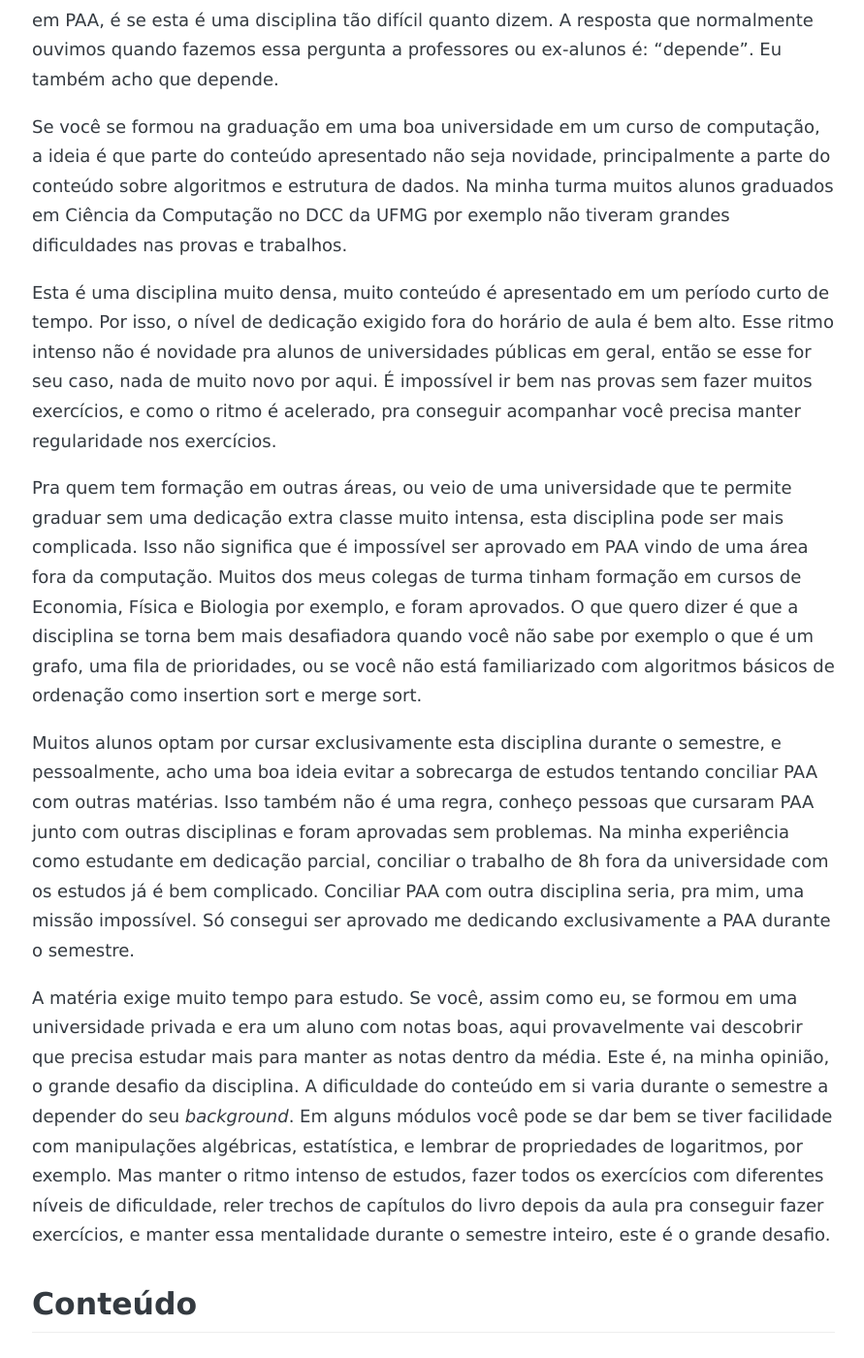
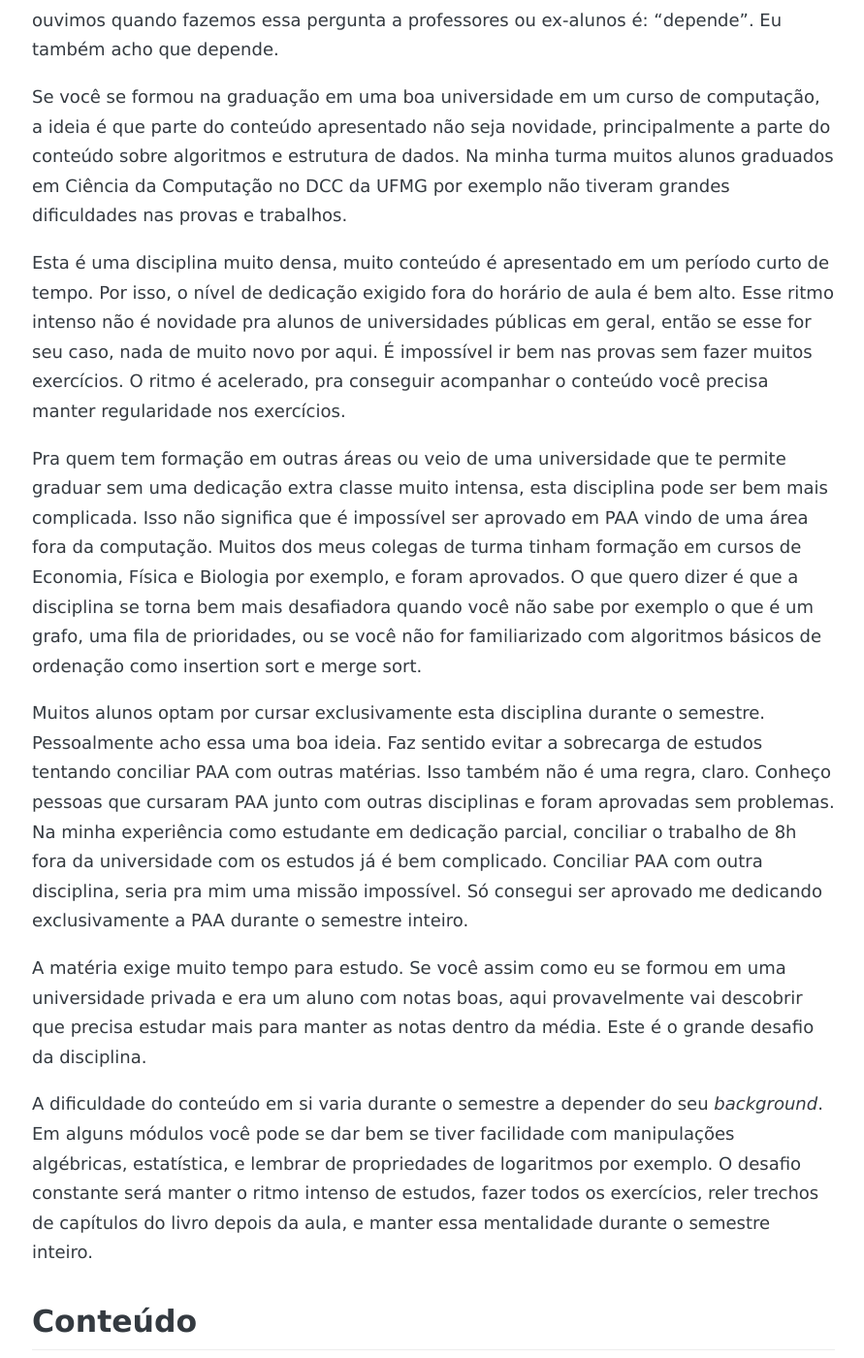
Before and after one commit to andreybleme/andreybleme.github.io, a Jekyll site: the page built from _posts/2023-06-28-projeto-analise-de-algoritmos-ufmg-dcc-minha-experiencia.markdown, in a window 1280 px wide and 1400 px high, scrolled down 1451 px. Shown: the whole window at 97% size, without its empty margins (193-1084 px from the left). Built offline with Jekyll 4.4.1, drawn with Linux system fonts in a browser that asks for light colours; nearby versions of some CDN libraries; some web fonts are replaced; comment, search, counter and statistics services are not loaded; some of the changed text lies outside the part shown.

Commit message:
improve wording on some popular blog posts

```diff
--- a/_posts/2022-05-22-running-ebpf-programs-on-docker-containers.markdown
+++ b/_posts/2022-05-22-running-ebpf-programs-on-docker-containers.markdown
@@ -16,7 +16,7 @@ Unfortunately, getting started with BPF can still be a bit intimidating. To run
 
 BPF is a relatively new technology and it is constantly evolving, which means you will need newer kernel versions and different dependencies depending on the BPF new features you want to use. BPF programs are usually written in C language, with some code conventions that could also vary depending on which context you are using BPF: security, networking, profiling, observability, etc.
 
-That being said, to run a trivial BPF program with a minimal setup we need Clang to compile BPF code, llvm, zlib and libelf (libelf-dev). Most of these are dependencies of the [libbpf](https://github.com/libbpf/libbpf) library, used to load, unload, check and relocate BPF programs. A simple Docker to install all these dependencies would look like this:
+That being said, to run a trivial BPF program with a minimal setup we need Clang to compile BPF code, llvm, zlib and libelf (libelf-dev). Most of these are dependencies of the [libbpf](https://github.com/libbpf/libbpf) library, used to load, unload, check and relocate BPF programs. A simple Dockerfile to install all these dependencies would look like this:
 
 <script src="https://gist.github.com/andreybleme/fd62a2a277d0babb619152c9708e8433.js"></script>
 
--- a/_posts/2023-06-28-projeto-analise-de-algoritmos-ufmg-dcc-minha-experiencia.markdown
+++ b/_posts/2023-06-28-projeto-analise-de-algoritmos-ufmg-dcc-minha-experiencia.markdown
@@ -12,7 +12,7 @@ Projeto e Análise de Algoritmos, também conhecida como PAA, é a única discip
 
 A disciplina tem fama no departamento pela sua densidade e complexidade, unindo conceitos de álgebra e estrutura de dados. Na minha experiência em 2023/01 essa foi de longe a disciplina mais desafiadora que já cursei. Assim a ideia neste post é compartilhar como foi minha experiência, dando uma visão geral do conteúdo na esperança de que seja útil para outras pessoas também.
 
-Não pretendo falar sobre o programa de mestrado neste post, apenas da minha experiência pessoal com a matéria. Talvez no futuro eu escreva sobre o programa, mas se estiver aqui e quiser ler sobre o mestrado de forma geral, recomendo [este post](https://brito.com.br/posts/mestrado-ciencia-computacao/) do grande Rodrigo Brito.
+Não pretendo falar sobre o programa de mestrado neste post, apenas da minha experiência com a matéria. Talvez no futuro eu escreva sobre o programa. Se estiver aqui e quiser ler sobre o mestrado de forma geral recomendo [este post](https://brito.com.br/posts/mestrado-ciencia-computacao/) do grande Rodrigo Brito.
 
 ![Cormen book cover](https://raw.githubusercontent.com/andreybleme/andreybleme.github.io/master/assets/img/paa-cover.jpeg "Cormen book cover")
 
@@ -25,13 +25,15 @@ O que muita gente quer saber antes de ingressar no programa, ou antes de se matr
 
 Se você se formou na graduação em uma boa universidade em um curso de computação, a ideia é que parte do conteúdo apresentado não seja novidade, principalmente a parte do conteúdo sobre algoritmos e estrutura de dados. Na minha turma muitos alunos graduados em Ciência da Computação no DCC da UFMG por exemplo não tiveram grandes dificuldades nas provas e trabalhos.
 
-Esta é uma disciplina muito densa, muito conteúdo é apresentado em um período curto de tempo. Por isso, o nível de dedicação exigido fora do horário de aula é bem alto. Esse ritmo intenso não é novidade pra alunos de universidades públicas em geral, então se esse for seu caso, nada de muito novo por aqui. É impossível ir bem nas provas sem fazer muitos exercícios, e como o ritmo é acelerado, pra conseguir acompanhar você precisa manter regularidade nos exercícios.
+Esta é uma disciplina muito densa, muito conteúdo é apresentado em um período curto de tempo. Por isso, o nível de dedicação exigido fora do horário de aula é bem alto. Esse ritmo intenso não é novidade pra alunos de universidades públicas em geral, então se esse for seu caso, nada de muito novo por aqui. É impossível ir bem nas provas sem fazer muitos exercícios. O ritmo é acelerado, pra conseguir acompanhar o conteúdo você precisa manter regularidade nos exercícios.
 
-Pra quem tem formação em outras áreas, ou veio de uma universidade que te permite graduar sem uma dedicação extra classe muito intensa, esta disciplina pode ser mais complicada. Isso não significa que é impossível ser aprovado em PAA vindo de uma área fora da computação. Muitos dos meus colegas de turma tinham formação em cursos de Economia, Física e Biologia por exemplo, e foram aprovados. O que quero dizer é que a disciplina se torna bem mais desafiadora quando você não sabe por exemplo o que é um grafo, uma fila de prioridades, ou se você não está familiarizado com algoritmos básicos de ordenação como insertion sort e merge sort.
+Pra quem tem formação em outras áreas ou veio de uma universidade que te permite graduar sem uma dedicação extra classe muito intensa, esta disciplina pode ser bem mais complicada. Isso não significa que é impossível ser aprovado em PAA vindo de uma área fora da computação. Muitos dos meus colegas de turma tinham formação em cursos de Economia, Física e Biologia por exemplo, e foram aprovados. O que quero dizer é que a disciplina se torna bem mais desafiadora quando você não sabe por exemplo o que é um grafo, uma fila de prioridades, ou se você não for familiarizado com algoritmos básicos de ordenação como insertion sort e merge sort.
 
-Muitos alunos optam por cursar exclusivamente esta disciplina durante o semestre, e pessoalmente, acho uma boa ideia evitar a sobrecarga de estudos tentando conciliar PAA com outras matérias. Isso também não é uma regra, conheço pessoas que cursaram PAA junto com outras disciplinas e foram aprovadas sem problemas. Na minha experiência como estudante em dedicação parcial, conciliar o trabalho de 8h fora da universidade com os estudos já é bem complicado. Conciliar PAA com outra disciplina seria, pra mim, uma missão impossível. Só consegui ser aprovado me dedicando exclusivamente a PAA durante o semestre.
+Muitos alunos optam por cursar exclusivamente esta disciplina durante o semestre. Pessoalmente acho essa uma boa ideia. Faz sentido evitar a sobrecarga de estudos tentando conciliar PAA com outras matérias. Isso também não é uma regra, claro. Conheço pessoas que cursaram PAA junto com outras disciplinas e foram aprovadas sem problemas. Na minha experiência como estudante em dedicação parcial, conciliar o trabalho de 8h fora da universidade com os estudos já é bem complicado. Conciliar PAA com outra disciplina, seria pra mim uma missão impossível. Só consegui ser aprovado me dedicando exclusivamente a PAA durante o semestre inteiro.
 
-A matéria exige muito tempo para estudo. Se você, assim como eu, se formou em uma universidade privada e era um aluno com notas boas, aqui provavelmente vai descobrir que precisa estudar mais para manter as notas dentro da média. Este é, na minha opinião, o grande desafio da disciplina. A dificuldade do conteúdo em si varia durante o semestre a depender do seu *background*. Em alguns módulos você pode se dar bem se tiver facilidade com manipulações algébricas, estatística, e lembrar de propriedades de logaritmos, por exemplo. Mas manter o ritmo intenso de estudos, fazer todos os exercícios com diferentes níveis de dificuldade, reler trechos de capítulos do livro depois da aula pra conseguir fazer exercícios, e manter essa mentalidade durante o semestre inteiro, este é o grande desafio.
+A matéria exige muito tempo para estudo. Se você assim como eu se formou em uma universidade privada e era um aluno com notas boas, aqui provavelmente vai descobrir que precisa estudar mais para manter as notas dentro da média. Este é o grande desafio da disciplina.
+
+A dificuldade do conteúdo em si varia durante o semestre a depender do seu *background*. Em alguns módulos você pode se dar bem se tiver facilidade com manipulações algébricas, estatística, e lembrar de propriedades de logaritmos por exemplo. O desafio constante será manter o ritmo intenso de estudos, fazer todos os exercícios, reler trechos de capítulos do livro depois da aula, e manter essa mentalidade durante o semestre inteiro.
 
 
 ## Conteúdo
--- a/_posts/2023-07-31-researchscale-is-here.markdown
+++ b/_posts/2023-07-31-researchscale-is-here.markdown
@@ -1,6 +1,6 @@
 ---
 layout: post
-title:  "Research Scale is here"
+title:  "ResearchScale is here"
 description: "The all-in-one tool to get your research organized."
 date:   2023-07-31 05:00:00
 tags: [offtopic]
@@ -12,12 +12,12 @@ Winter break is over. It was great to have time off from university to rest and
 
 Jokes aside, I can’t complain. I spent most days playing Ori, reading good stuff, and being outside with friends and family.
 
-Between all that, I could finally build the first version of Research Scale.
+Between all that, I could finally build the first version of ResearchScale.
 
 
 ## What is Research Scale?
 
-[Research Scale](https://researchscale.io/) is an all-in-one tool to get research organized.
+[ResearchScale](https://researchscale.io/) is an all-in-one tool to get research organized.
 
 I started it because I grew tired of juggling around with my research projects for 1.5 years.
 
```
Also changed, not shown: other parts of _posts/2023-06-28-projeto-analise-de-algoritmos-ufmg-dcc-minha-experiencia.markdown (+1 -1 lines).
